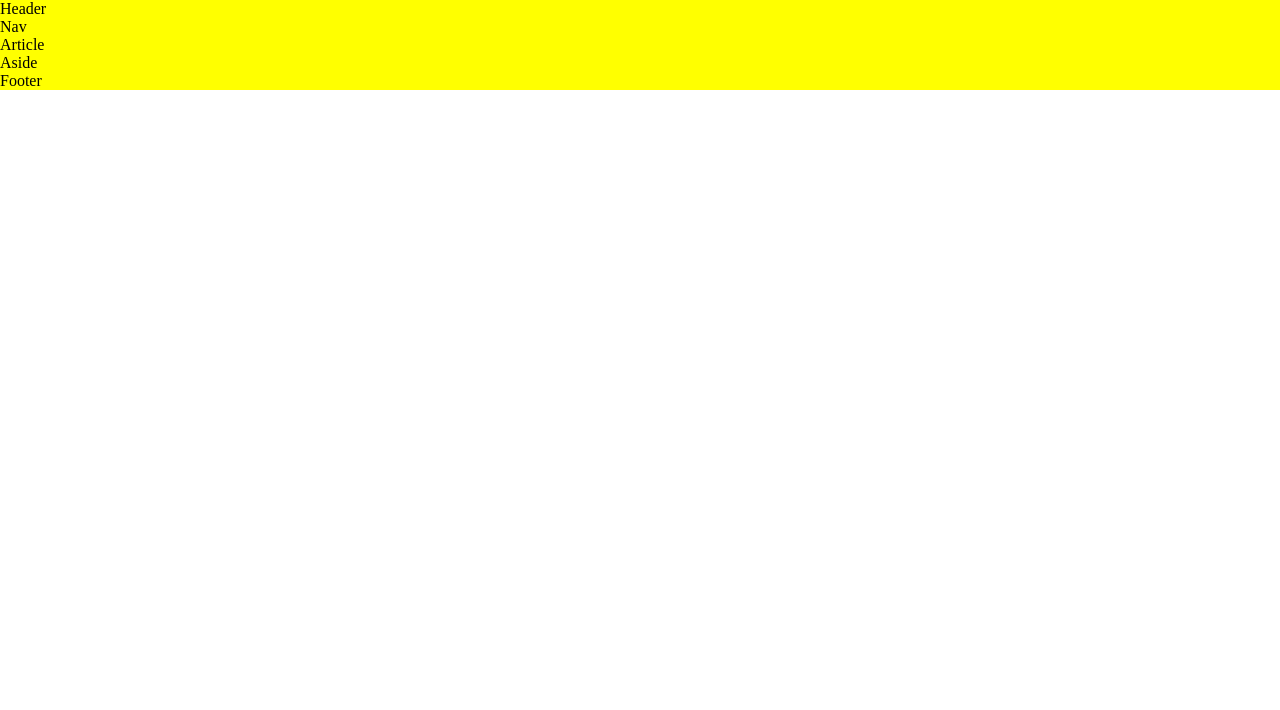
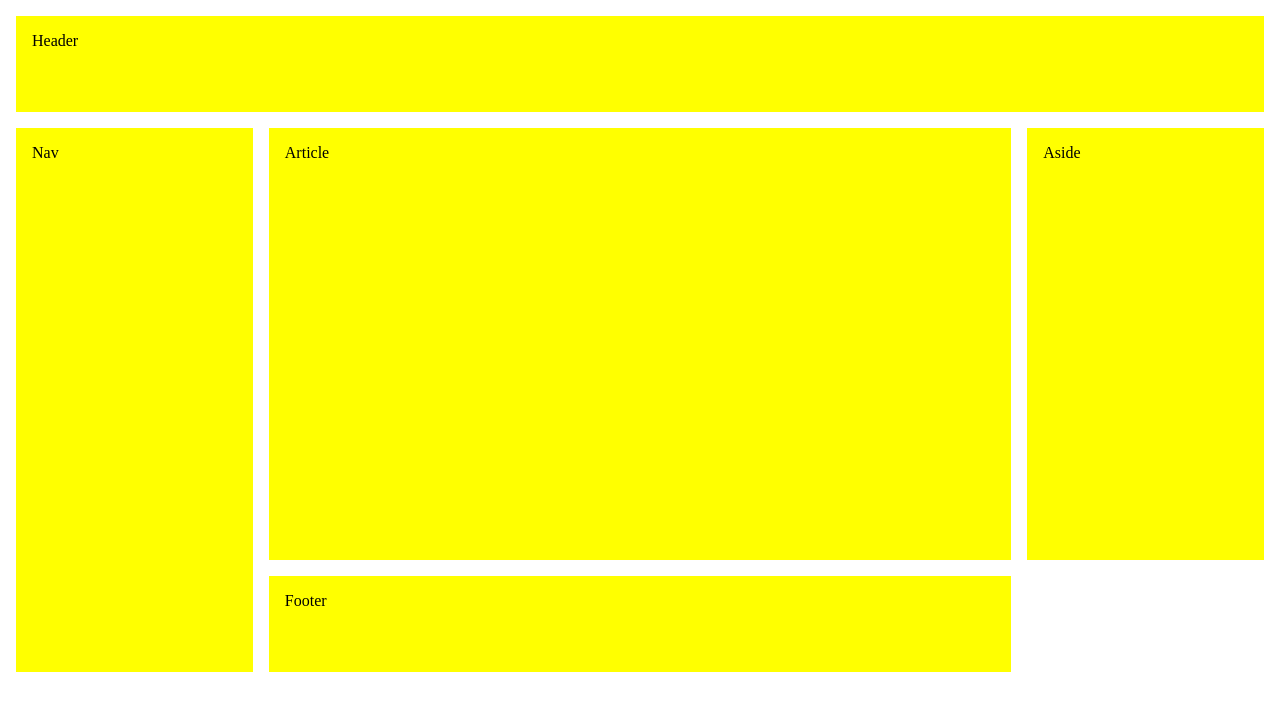
Before and after one commit to FranMarvelous/ejercicios-cursofrontend, a plain HTML site: page Ejercicio-7.1/layout-01-g.html in a window 1280 px wide. Drawn offline with Linux system fonts and the light colour scheme.

Commit message:
Ejercicio 1 con css

```diff
--- a/Ejercicio-7.1/layout-01-g.html
+++ b/Ejercicio-7.1/layout-01-g.html
@@ -2,10 +2,44 @@
 <html lang="es">
 <head>
     <meta charset="UTF-8" />
-    <title>Layout XX - CSS Grid</title>
+    <title>Layout 01 - CSS Grid</title>
     <style>
         header, nav, article, aside, footer {background-color: yellow;}
-        body { margin: 0; padding: 0;}
+        body {
+            margin: 1em;
+            padding: 0;
+            display: grid;
+            grid-template-columns: repeat(5, 1fr);
+            grid-template-rows: repeat(6, 6em);
+            gap: 1em;
+        }
+
+        header {
+            grid-column: 1/6;
+            padding: 1em;
+        }
+
+        nav {
+            grid-column: 1/1;
+            grid-row: 2/7;
+            padding: 1em;
+        }
+
+        article {
+            grid-column: 2/5;
+            grid-row: 2/6;
+            padding: 1em;
+        }
+
+        aside {
+            grid-row: 2/6;
+            padding: 1em;
+        }
+
+        footer {
+            grid-column: 2/5;
+            padding: 1em;
+        }
     </style>
 </head>
 <body>
```
